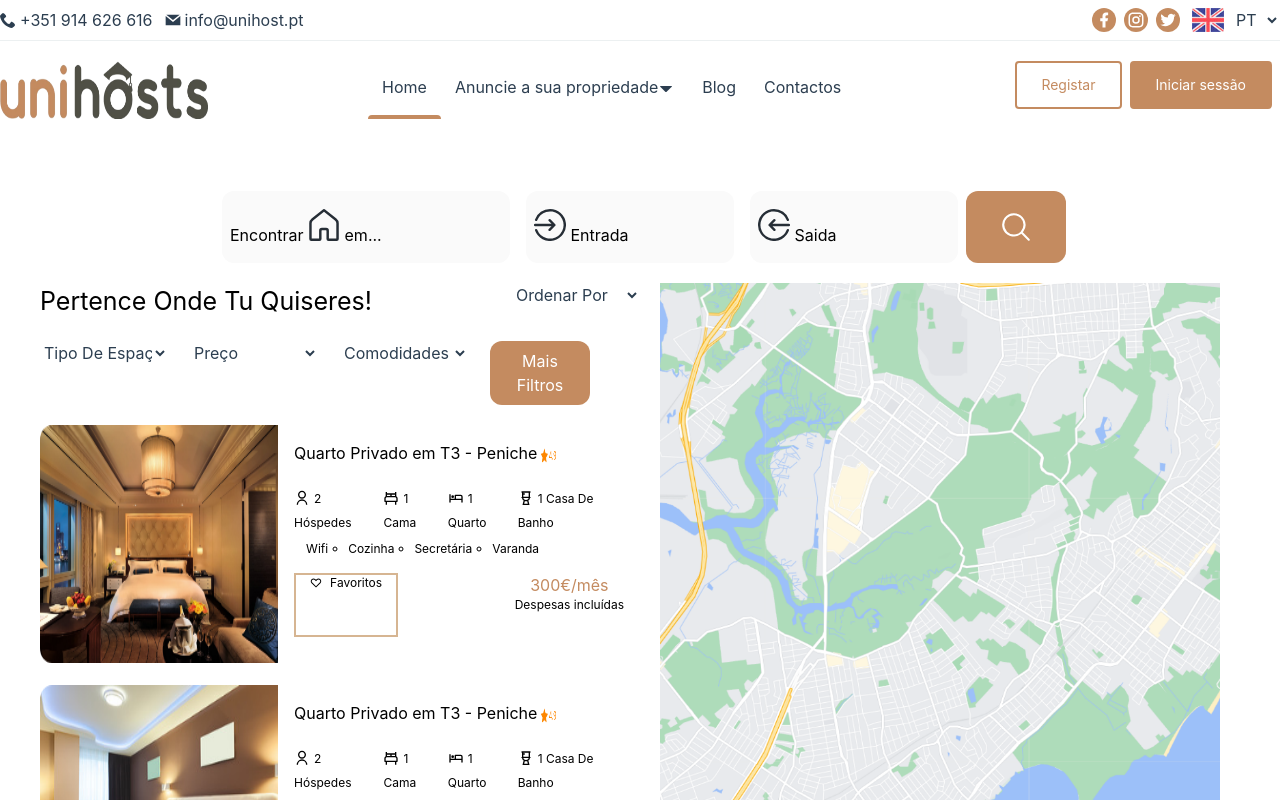
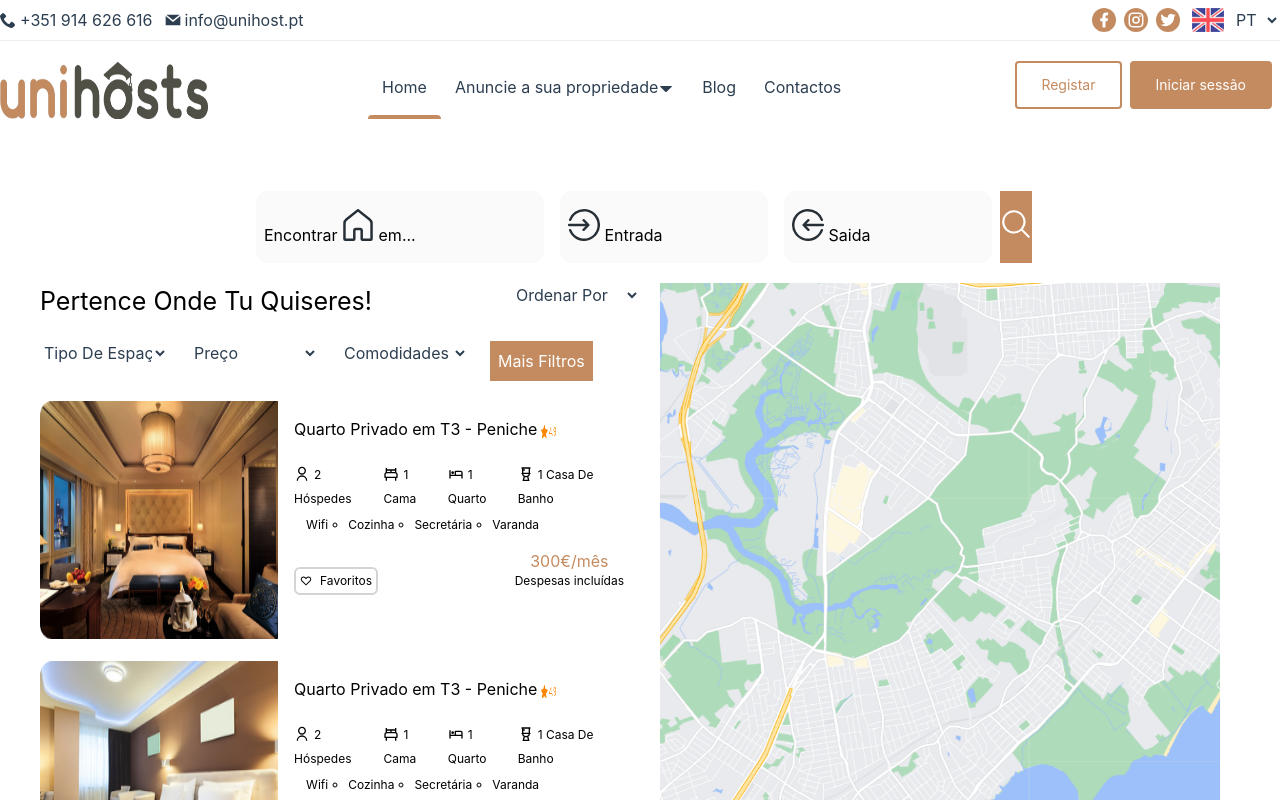
Before and after one commit to Ozonizador/feathers, a Next.js app: page /destaques in a window 1280 px wide. Shown: the top 800 px of the page. Built offline with nearby package versions, Linux system fonts and the light colour scheme.

Commit message:
removing button global style

```diff
--- a/components/pg4_5homecard/Pg4_5homecard.jsx
+++ b/components/pg4_5homecard/Pg4_5homecard.jsx
@@ -58,8 +58,8 @@ export default function RoomInformation(props) {
                   </div>
 
                   <div className="mt-4 flex flex-1">
-                    <div className="border-2 border-primary-300 text-xs hover:border-primary-500">
-                      <button className="border">
+                    <div className="my-auto">
+                      <button className="rounded-md border-2 border-neutral-300 p-1 text-xs hover:border-primary-500">
                         <CgHeart className="inline" />
                         <span className="my-auto ml-2">Favoritos</span>
                       </button>
--- a/styles/globals.css
+++ b/styles/globals.css
@@ -707,20 +707,6 @@ header p {
 .div3:hover .p3 {
   display: none;
 }
-button {
-  width: 6.25rem;
-  border: none;
-  border-radius: 0.75rem;
-  -webkit-border-radius: 0.75rem;
-  -moz-border-radius: 0.75rem;
-  -ms-border-radius: 0.75rem;
-  -o-border-radius: 0.75rem;
-  cursor: pointer;
-  /*layout*/
-  display: flex;
-  justify-content: center;
-  align-items: center;
-}
 /* media queries */
 @media (max-width: 1280px) {
   .input {
```
